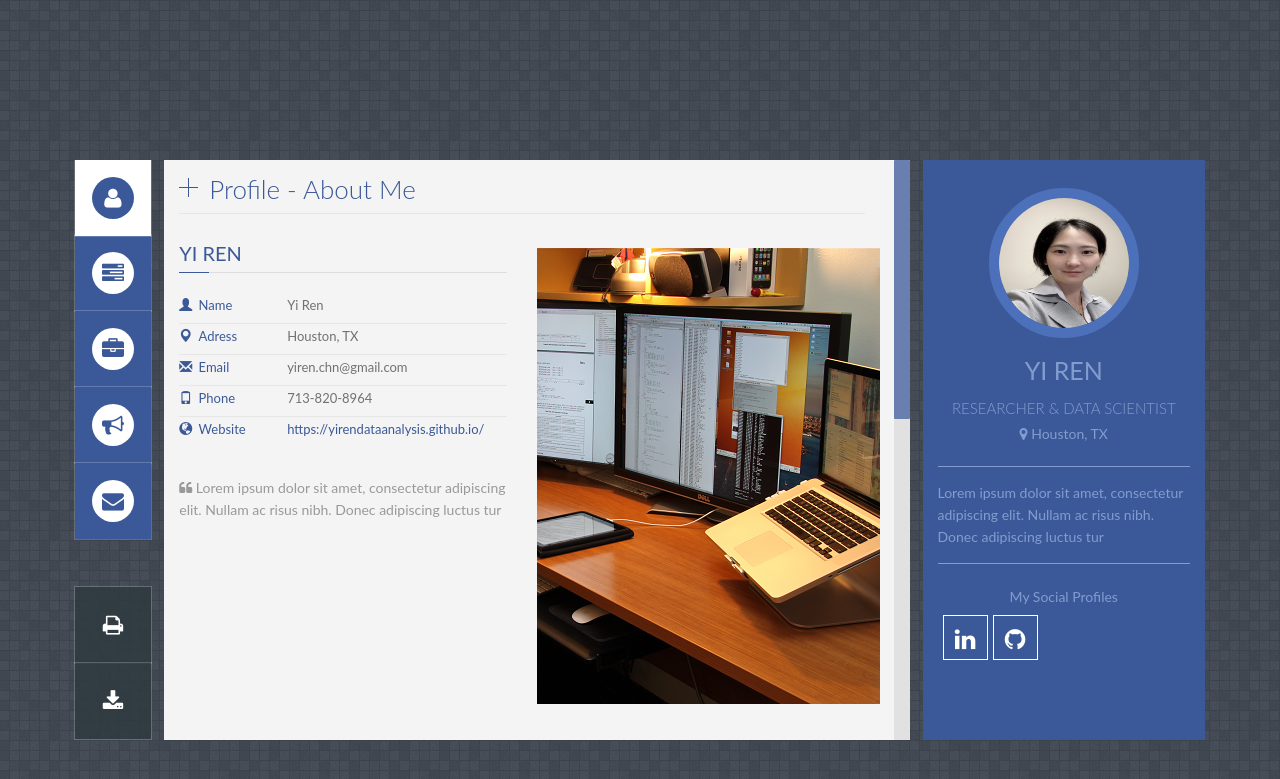
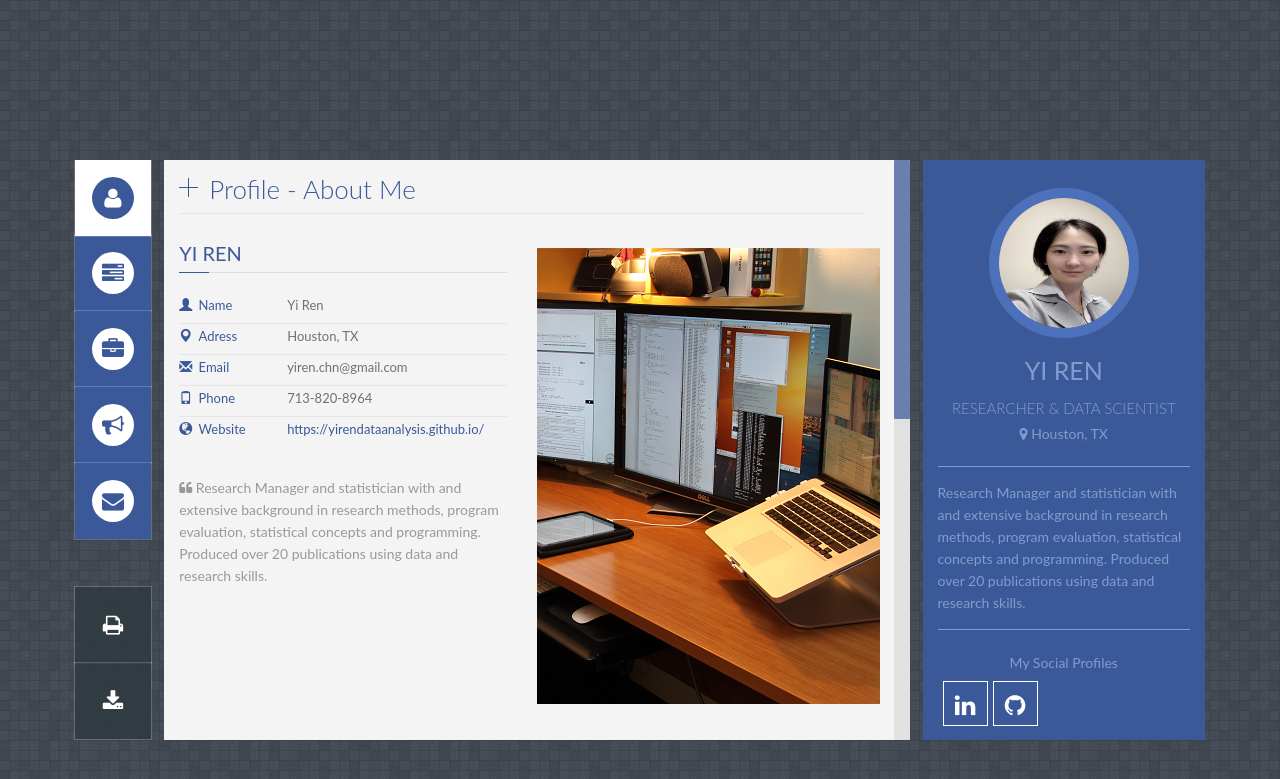
Before and after one commit to yirendataanalysis/yirendataanalysis.github.io, a Jekyll site: the page built from index.html, in a window 1280 px wide. Shown: the top 779 px of the page. Built offline with Jekyll 4.4.1, drawn with Linux system fonts in a browser that asks for light colours; some web fonts are replaced.

Commit message:
Update _config.yml

```diff
--- a/_config.yml
+++ b/_config.yml
@@ -9,7 +9,7 @@ location: Houston, TX
 email: yiren.chn@gmail.com
 phone: 713-820-8964
 resume: "/assets/Yi-Ren-Resume.pdf"
-about : "Lorem ipsum dolor sit amet, consectetur adipiscing elit. Nullam ac risus nibh. Donec adipiscing luctus tur"
+about : "Research Manager and statistician with and extensive background in research methods, program evaluation, statistical concepts and programming. Produced over 20 publications using data and research skills. "
 image: "/assets/images/img/front.jpg"
 
 github: [metadata]
```
